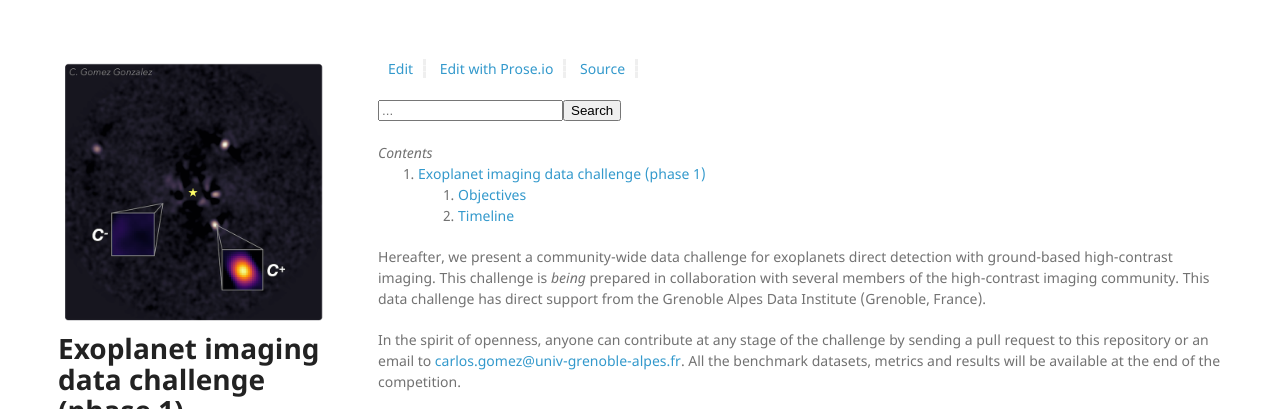
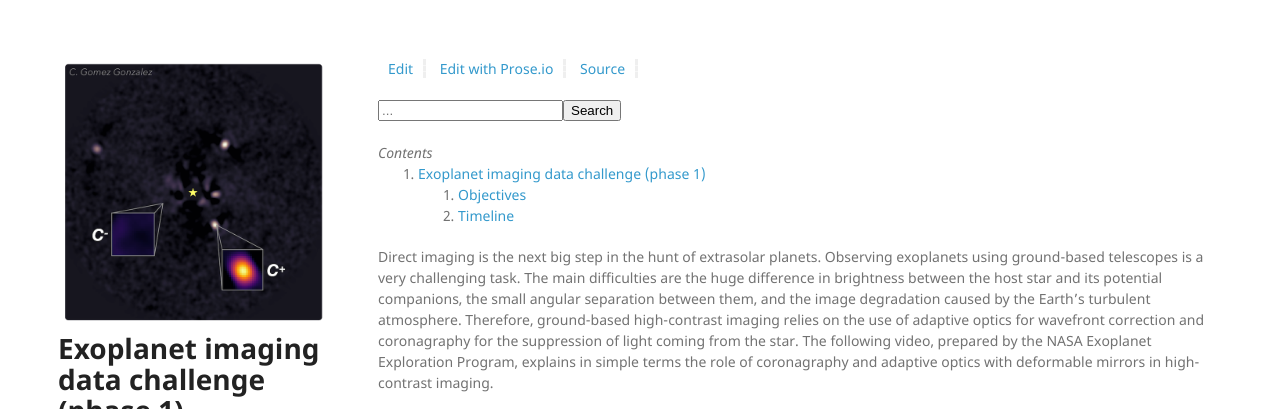
Before and after one commit to carlgogo/exoimaging_challenge, a Jekyll site: the page built from pages/context.md, in a window 1280 px wide and 900 px high, cut to the strip 0-409 px from the top of the window. Built offline with Jekyll 4.4.1, drawn with Linux system fonts in a browser that asks for light colours; nearby versions of some CDN libraries; our own code applies the rules of GitHub Pages for plain Markdown files.

Commit message:
Restructuring sections

```diff
--- a/pages/context.md
+++ b/pages/context.md
@@ -1,7 +1,3 @@
-Hereafter, we present a community-wide data challenge for exoplanets direct detection with ground-based high-contrast imaging. This challenge is *being* prepared in collaboration with several members of the high-contrast imaging community. This data challenge has direct support from the Grenoble Alpes Data Institute (Grenoble, France).
-
-In the spirit of openness, anyone can contribute at any stage of the challenge by sending a pull request to this repository or an email to [carlos.gomez@univ-grenoble-alpes.fr](mailto:carlos.gomez@univ-grenoble-alpes.fr). All the benchmark datasets, metrics and results will be available at the end of the competition.
-
 Direct imaging is the next big step in the hunt of extrasolar planets. Observing exoplanets using ground-based telescopes is a very challenging task. The main difficulties are the huge difference in brightness between the host star and its potential companions, the small angular separation between them, and the image degradation caused by the Earth's turbulent atmosphere. Therefore, ground-based high-contrast imaging relies on the use of adaptive optics for wavefront correction and coronagraphy for the suppression of light coming from the star. The following video, prepared by the NASA Exoplanet Exploration Program, explains in simple terms the role of coronagraphy and adaptive optics with deformable mirrors in high-contrast imaging.
 
 <iframe width="560" height="315" src="https://www.youtube.com/embed/SpzeS7KBGkw?rel=0" frameborder="0" allow="autoplay; encrypted-media" allowfullscreen></iframe>
```
Also changed, not shown: index.md (+4 -0 lines), 404.md (line endings or trailing spaces), 1 other file.
